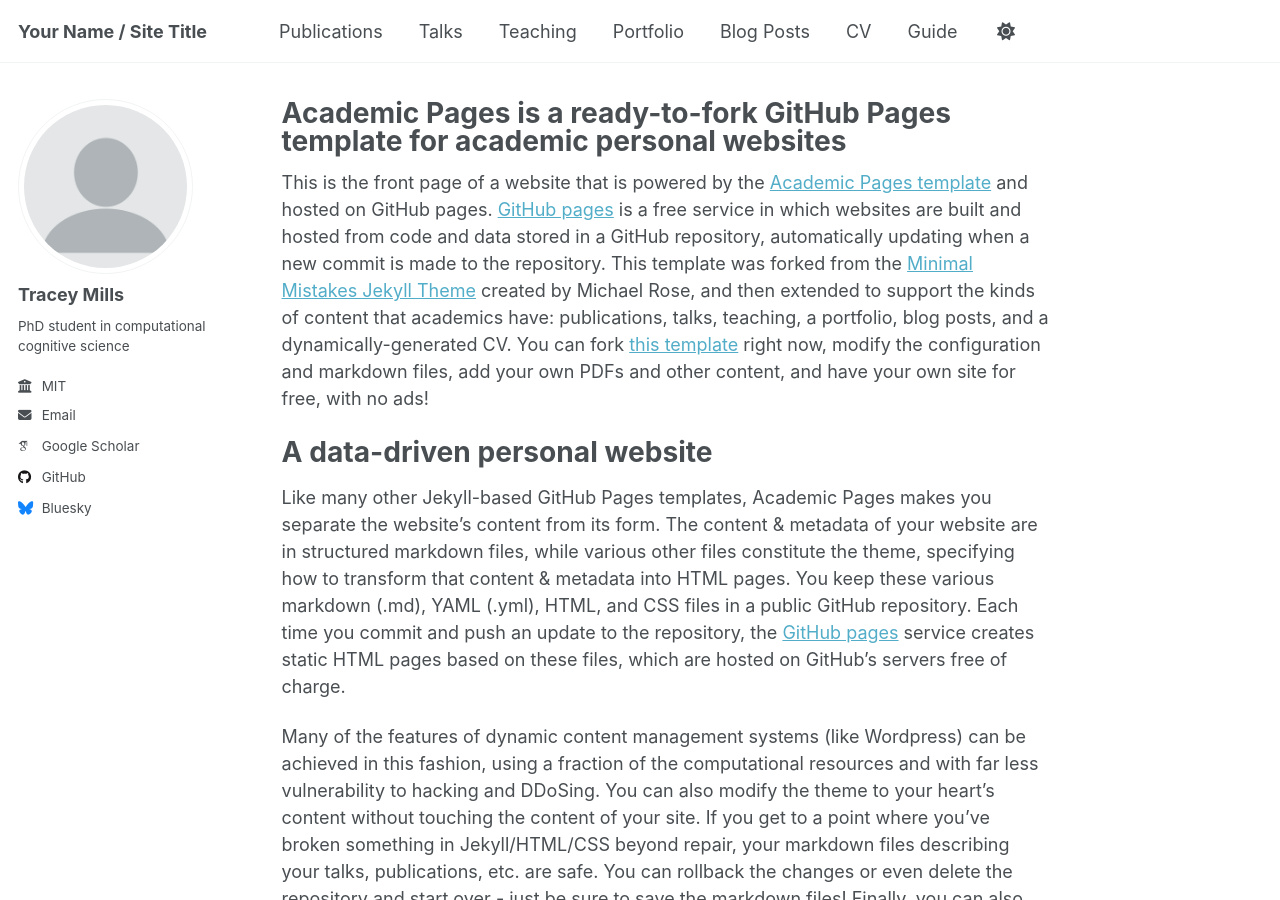
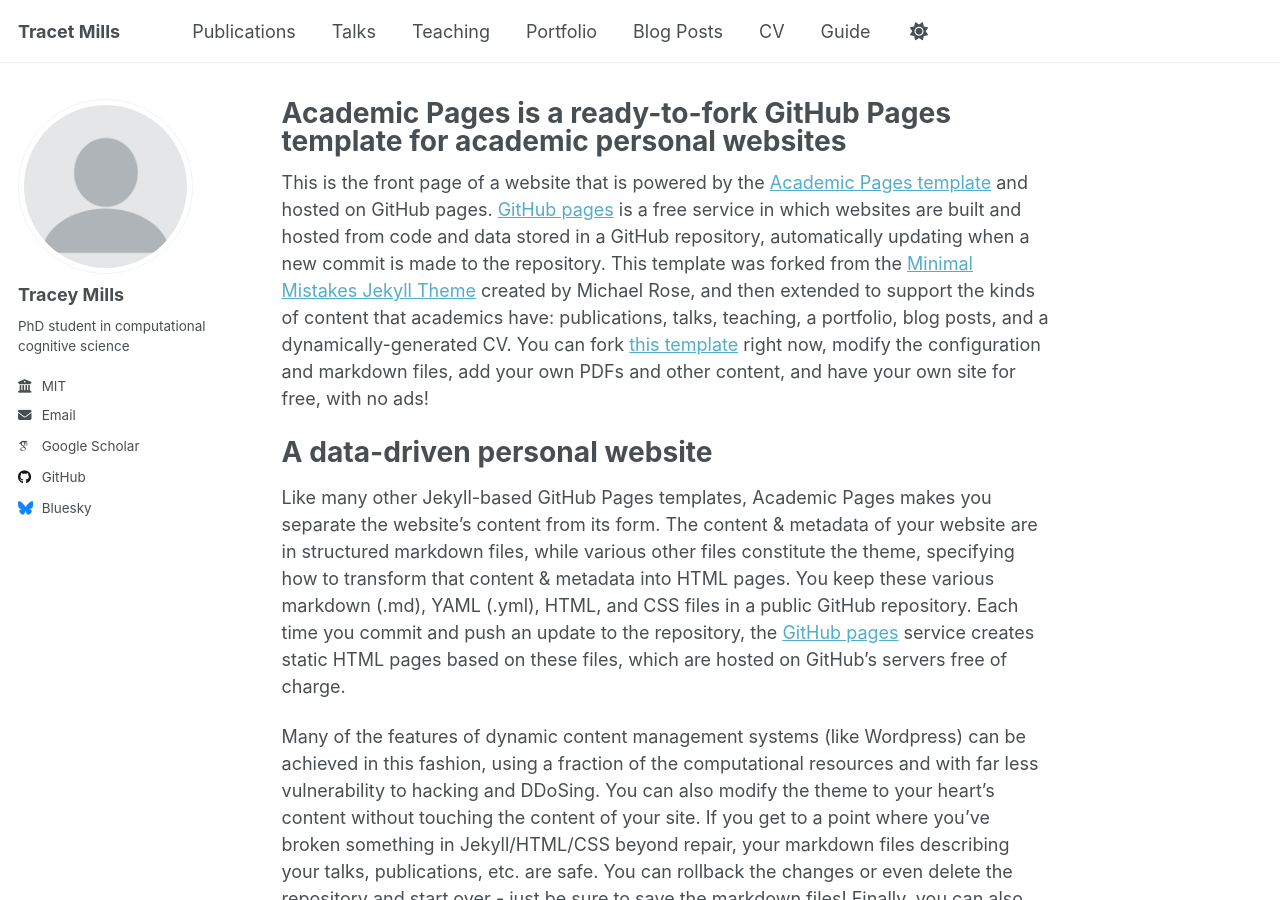
Before and after one commit to temills/temills.github.io, a Jekyll site: the page built from _pages/about.md, in a window 1280 px wide and 900 px high. Built offline with Jekyll 4.4.1, drawn with Linux system fonts in a browser that asks for light colours; some web fonts are replaced.

Commit message:
restructuring

```diff
--- a/_config.yml
+++ b/_config.yml
@@ -9,7 +9,7 @@
 # Basic Site Settings
 locale                   : "en-US"
 site_theme               : "default"
-title                    : "Your Name / Site Title"
+title                    : "Tracet Mills"
 title_separator          : "-"
 name                     : &name "Tracey Mills"
 description              : &description "personal description"
@@ -36,7 +36,7 @@ author:
   #arxiv            : # URL - Update with the correct link to your profile
   googlescholar    : "https://scholar.google.com/citations?user=m7FM0qkAAAAJ"
   #impactstory      : # URL
-  #orcid            : "http://orcid.org/yourorcidurl"
+  orcid             :
   #semantic         : # URL
   #pubmed           : "https://www.ncbi.nlm.nih.gov/pubmed/?term=john+snow"
   #researchgate     : # URL
@@ -46,12 +46,12 @@ author:
   bitbucket        : # Username - Update with your username on the site
   codepen          : # Username
   dribbble         : # Username
-  github           : "academicpages"
+  github           : "temills"
   kaggle           : # Username
   stackoverflow    : # User number or user number and name (i.e., use "1" or "1/jeff-atwood")
 
   # Social media
-  bluesky          : "bsky.app" # Replace this with you Bluesky username
+  bluesky          : "traceym" # Replace this with you Bluesky username
   facebook         : # Username
   flickr           : # Username
   foursquare       : # Username
@@ -132,7 +132,7 @@ yandex_site_verification :
 
 # Social Sharing
 twitter:
-  username               : &twitter
+  username               : #&twitter
 facebook:
   username               :
   app_id                 :
```
